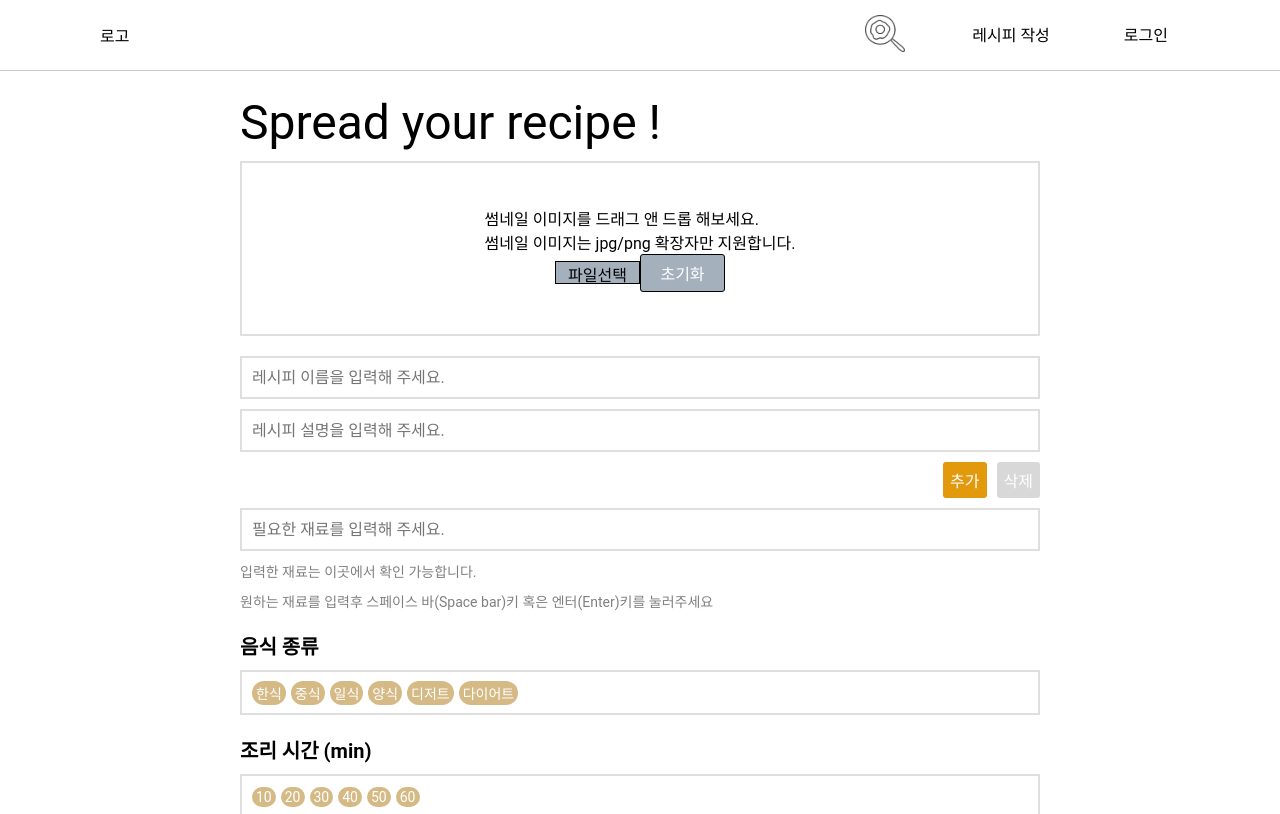
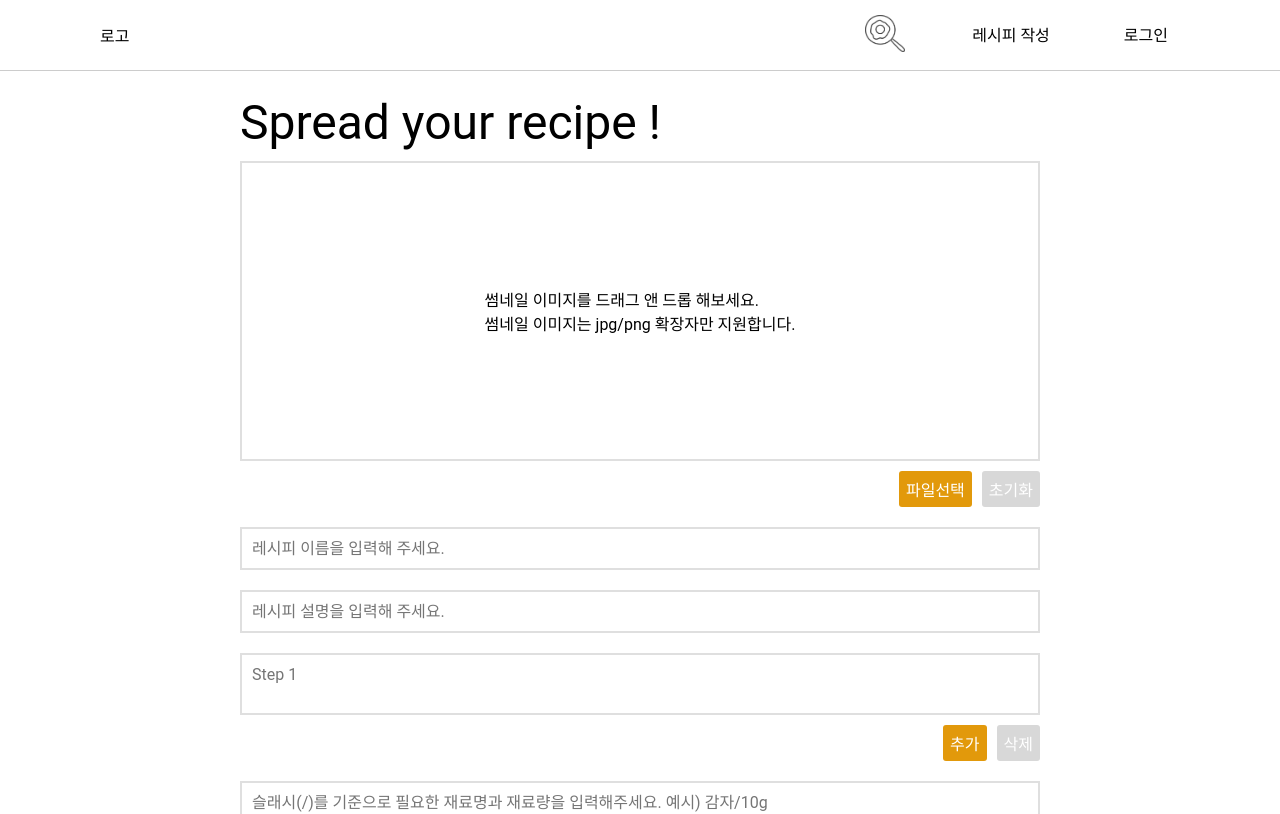
Before and after one commit to pnr98/seb45_main_033, a React (Create React App) app in the folder client/: page /create-recipe in a window 1280 px wide. Shown: the top 814 px of the page. Built offline with nearby package versions, Linux system fonts and the light colour scheme.

Commit message:
Update: 재료추가기능 업데이트, 스텝추가기능 업데이트

```diff
--- a/client/src/pages/CreateRecipe/CreateRecipe.js
+++ b/client/src/pages/CreateRecipe/CreateRecipe.js
@@ -2,6 +2,7 @@ import ReactQuill from 'react-quill'
 import 'react-quill/dist/quill.snow.css';
 import { BodyContiner, MainContainer, FormContainer, Thumbnail, ButtonContainer, CurrentIngredients, RecipeContainer, IngredientContianer, TagContainer, TagBoxContainer, Tag, CreateButton, InformationMessage } from './CreateRecipe.styled'
 import { useEffect, useState } from 'react'
+import { useNavigate } from 'react-router-dom';
 import Modal from '../../components/Modal/Modal'
 import axios from 'axios';
 
@@ -9,6 +10,7 @@ export default function CreateRecipe() {
     const [showModal, setShowModal] = useState(false);
     const [createModal, setCreateModal] = useState(false)
     const [thumbnail, setThumbnail] = useState('')
+    const [recipeId, setRecipeId] = useState(null)
 
     // 썸네일 업로드
     const dragOverHandle = (e) => {
@@ -65,25 +67,68 @@ export default function CreateRecipe() {
     }
 
     // 재료
+    const [ingredientInput, setIngredientInput] = useState('')
+    const [ingredientList, setIngredientList] = useState([])
+    const [duplicationErr, setDuplicationErr] = useState(false)
+    const gapRegex = /^\S+$/
+
+    const handleEnterPress = (e) => {
+        if(e.key === 'Enter') {
+            e.preventDefault(); // 엔터 입력을 방지해 줄바꿈 방지
+            addIngredient()
+        }
+    }
+    const addIngredient = ()=> {
+        if (!ingredientInput.trim()) { // 입력이 비어있을 때는 처리하지 않음
+            return;
+        }
+        const [name, quantity] = ingredientInput.split('/') // '/'를 기준으로 name, quantity 할당
+        if (name && quantity) {
+            const newIngredient = {
+                name: name.trim(),
+                quantity: quantity.trim(),
+            };
+
+            if (!ingredientList.some((ingredient) => ingredient.name === newIngredient.name)) {
+                setIngredientList([...ingredientList, newIngredient]);
+                setIngredientInput(''); // 입력 초기화
+                setDuplicationErr(false);
+            } else {
+                setDuplicationErr(true);
+            }
+        } else {
+            setDuplicationErr(true); // 재료명과 재료량을 모두 입력하지 않았을 경우 오류 처리
+        }
+    }
+    const deleteIngredient = (idx) => {
+        const updatedIngredients = [...ingredientList]
+        updatedIngredients.splice(idx, 1);
+        setIngredientList(updatedIngredients)
+    }
+
     const [ingredients, setIngredients] = useState([])
     const [ingredientsInput, setIngredientsInput] = useState('')
-    const [duplicationErr, setDuplicationErr] = useState(false)
-    const gapRegex = /^\S+$/
-    const spaceHandle = (e) => {
-        if (e.key === " " && gapRegex.test(ingredientsInput.slice(0, ingredientsInput.length - 1))) {
-            if (!ingredients.includes(ingredientsInput.slice(0, ingredientsInput.length - 1))) {
-                setIngredients([...ingredients, ingredientsInput.slice(0, ingredientsInput.length - 1)])
-                console.log(ingredients)
-                setIngredientsInput('')
+    const spaceHandle1 = (e) => {
+        if (e.key === " " && gapRegex.test(ingredientInput.slice(0, ingredientInput.length - 1))) {
+            if (!ingredientList.includes(ingredientInput.slice(0, ingredientInput.length - 1))) {
+                setIngredientList([...ingredientList, ingredientInput.slice(0, ingredientInput.length - 1)])
+                console.log(ingredientList)
+                setIngredientInput({
+                    name: '',
+                    quantity: '',
+                })
             } else {
                 setDuplicationErr(true)
             }
         }
-        if (e.key === 'Enter' && gapRegex.test(ingredientsInput.slice(0, ingredientsInput.length - 1))) {
-            if (!ingredients.includes(ingredientsInput)) {
-                setIngredients([...ingredients, ingredientsInput])
-                console.log(ingredients)
-                setIngredientsInput('')
+        if (e.key === 'Enter' && gapRegex.test(ingredientInput.slice(0, ingredientInput.length - 1))) {
+            if (!ingredientList.includes(ingredientInput)) {
+                setIngredientList([...ingredientList, ingredientInput])
+                console.log(ingredientList)
+                setIngredientInput({
+                    name: '',
+                    quantity: '',
+                })
             } else {
                 setDuplicationErr(true)
             }
@@ -92,16 +137,19 @@ export default function CreateRecipe() {
             setDuplicationErr(false)
         }
     }
-    const deleteTag = (tag) => {
-        const newArr = ingredients.filter((el) => el !== tag)
-        setIngredients(newArr)
+    const deleteTag1 = (tag) => {
+        const newArr = ingredientList.filter((el) => el !== tag)
+        setIngredientList(newArr)
     }
 
     // recipe step
     const [recipeContents, setRecipeContents] = useState({
         title: "",
         description: "",
-        steps: [],
+        steps: [{
+            "stepNumber": 1,
+            "stepContent": "",
+        }],
     })
     const handleOnChange = (e, field) => {
         setRecipeContents({
@@ -113,7 +161,11 @@ export default function CreateRecipe() {
     // 레시피 내용 변경
     const handleStepChange = (e, idx) => {
         const updatedSteps = [...recipeContents.steps];
-        updatedSteps[idx] = e.target.value
+        // updatedSteps[idx] = e.target.value
+        updatedSteps[idx] = {
+            ...updatedSteps[idx],
+            stepContent: e.target.value
+        };
         setRecipeContents({
             ...recipeContents,
             steps: updatedSteps,
@@ -125,6 +177,7 @@ export default function CreateRecipe() {
             ...prevRecipeContent,
             steps: [...prevRecipeContent.steps,
             {
+                stepNumber: prevRecipeContent.steps.length + 1,
                 stepContent: "", // 빈 단계 생성
             },]
         }))
@@ -133,13 +186,20 @@ export default function CreateRecipe() {
     const deleteStep = (idx) => {
         setRecipeContents((prevRecipeContent) => {
             const updatedSteps = [...recipeContents.steps];
-            updatedSteps.splice(idx, 1) // 해당 인덱스의 단계 삭제
+            // updatedSteps.splice(idx, 1) // 해당 인덱스의 단계 삭제
+            if(updatedSteps.length > 0) {
+                updatedSteps.pop();
+                for(let i = 0; i < updatedSteps.length; i++) {
+                    updatedSteps[i].stepNumber = i + 1
+                }
+            }
             return {
                 ...prevRecipeContent,
                 steps: updatedSteps, // 업데이트된 단계 배열로 업데이트
             }
         })
     };
+
 
     // 등록버튼
     const isSubmitEnabled =
@@ -149,8 +209,8 @@ export default function CreateRecipe() {
         recipeContents.title.trim() !== "" &&
         recipeContents.description.trim() !== "" &&
         thumbnail !== "" &&
-        recipeContents.steps.length > 2 &&
-        ingredients.length > 0;
+        recipeContents.steps.length > 1 &&
+        ingredientList.length > 0;
 
     const handleCreatePost = async (e) => {
         e.preventDefault();
@@ -158,18 +218,20 @@ export default function CreateRecipe() {
             "foodType": selectedTags.category,
             "difficulty": selectedTags.level,
             "recipeName": recipeContents.title,
+            "mainImageUrl": thumbnail,
             "recipeDescription": recipeContents.description,
             "cookingTime": selectedTags.time,
-            "ingredients": ingredients,
+            "ingredients": ingredientList.map((ingredient) => (
+                `${ingredient.name} ${ingredient.quantity}`
+            )),
             "steps": recipeContents.steps.map((step, idx) => ({
-                stepNumber: idx + 1,
-                stepContent: step.stepContent,
+                "stepNumber": idx + 1,
+                "stepContent": step.stepContent,
             }))
         };
         console.log(requestData);
         try {
             if (isSubmitEnabled) {
-                // 선택된 카테고리, 시간, 레벨을 서버에 전달하여 글을 생성하는 로직을 구현
                 const header = {
                     Headers: {
                         Authorization: `Bearer {Token}`
@@ -177,25 +239,29 @@ export default function CreateRecipe() {
                 }
                 const response = await axios.post(`recipe`, requestData, header)
                 if (response.status === 201) {
+                    setRecipeId(response.data.recipeId)
                     setCreateModal(true)
                 }
             }
         } catch (err) {
             console.error("레시피 등록 요청 실패:", err);
+            //
             console.log(requestData)
             setCreateModal(true)
         }
     }
+    console.log(recipeContents);
+    console.log(ingredientList)
 
     return (
         <BodyContiner>
             {showModal && <Modal type='Badextension' func={() => setShowModal(false)} />}
-            {createModal && <Modal type='Create' func={() => setShowModal(false)} />}
+            {createModal && <Modal type='Create' func={() => setShowModal(false)} recipe_id={recipeId}/>}
             <MainContainer>
                 <h1>Spread your recipe !</h1>
                 <FormContainer onSubmit={handleCreatePost}>
-
                     <Thumbnail>
+                        <div>
                             {thumbnail ?
                                 <img src={thumbnail} alt='thumbnail' onDrop={dropHandle} onDragOver={dragOverHandle} />
                                 :
@@ -203,11 +269,12 @@ export default function CreateRecipe() {
                                     <div>썸네일 이미지를 드래그 앤 드롭 해보세요.</div>
                                     <div>썸네일 이미지는 jpg/png 확장자만 지원합니다.</div>
                                 </div>}
+                        </div>
                         <ButtonContainer>
-                            <div>
+                            <CreateButton>
                                 파일선택
                                 <input type='file' onChange={(e) => inputBtnhandle(e)} />
-                            </div>
+                            </CreateButton>
                             <CreateButton onClick={resetThumbnail} >
                                 초기화
                             </CreateButton>
@@ -226,24 +293,25 @@ export default function CreateRecipe() {
                                 ))}
                             </ul>
                             <div className='button-container'>
-                                <CreateButton onClick={addStep} size="small" boxColor="orange">추가</CreateButton>
-                                <CreateButton onClick={deleteStep} size="small">삭제</CreateButton>
+                                <CreateButton type="button" onClick={addStep} size="small" boxColor="orange">추가</CreateButton>
+                                <CreateButton type="button" onClick={deleteStep} size="small">삭제</CreateButton>
                             </div>
                         </div>
 
-
                         <IngredientContianer>
                             <input
-                                placeholder='필요한 재료를 입력해 주세요.'
-                                value={ingredientsInput}
-                                onChange={(e) => setIngredientsInput(e.target.value)}
-                                onKeyUp={(e) => spaceHandle(e)} />
+                                type='text'
+                                placeholder='슬래시(/)를 기준으로 필요한 재료명과 재료량을 입력해주세요. 예시) 감자/10g'
+                                value={ingredientInput}
+                                onChange={(e) => setIngredientInput(e.target.value)}
+                                onKeyPress={handleEnterPress}
+                            />
                             <CurrentIngredients>
-                                {ingredients.length ?
+                                {ingredientList.length ? (
                                     <div>
                                         <TagBoxContainer>
-                                            {ingredients.map((el, idx) => (
-                                                <Tag key={idx} onClick={() => deleteTag(el)}>{el}</Tag>
+                                            {ingredientList.map((ingredient, idx) => (
+                                                <Tag key={idx} onClick={() => deleteIngredient(idx)}>{ingredient.name}/{ingredient.quantity}</Tag>
                                             ))}
                                         </TagBoxContainer>
                                         <InformationMessage>
@@ -251,15 +319,15 @@ export default function CreateRecipe() {
                                             {duplicationErr && <div className='error'>동일한 재료는 입력할 수 없습니다.</div>}
                                         </InformationMessage>
                                     </div>
-                                    :
+                                    ) : (
                                     <InformationMessage>
                                         <div>입력한 재료는 이곳에서 확인 가능합니다.</div>
-                                        <div>원하는 재료를 입력후 스페이스 바(Space bar)키 혹은 엔터(Enter)키를 눌러주세요</div>
+                                        <div>원하는 재료를 입력후 엔터(Enter)키를 눌러주세요</div>
                                     </InformationMessage>
+                                    )
                                 }
                             </CurrentIngredients>
                         </IngredientContianer>
-
                     </RecipeContainer>
 
                     <TagContainer>
--- a/client/src/pages/CreateRecipe/CreateRecipe.styled.js
+++ b/client/src/pages/CreateRecipe/CreateRecipe.styled.js
@@ -10,7 +10,7 @@ export const BodyContiner = styled.div`
 `
 export const MainContainer = styled.section`
   width: 50rem;
-  margin: 1.5rem 0rem;
+  margin: 1.5rem 0rem 2.5rem 0rem;
   h1{
     font-size: 48px;
     margin-bottom: 10px;
@@ -21,36 +21,44 @@ export const FormContainer = styled.form`
   flex-direction: column;
   justify-content: center;
   gap: 20px;
+  .button-container {
+    margin-top: 6px;
+    display: flex;
+    justify-content: flex-end;
+    gap: 10px
+  }
+  >.button-container {
+    justify-content: center;
+  }
 `
 
 export const Thumbnail = styled.div`
+  > div:first-child {
     width: 100%;
-  height: 175px;
+    height: 300px;
     border: 2px solid #DFDFDF;
     display: flex;
     flex-direction: column;
     align-items: center;
     justify-content: center;
-
     img {
       width: auto;
       height: 100%;
       margin: 10px;
     }
+  }
 `
 
 export const ButtonContainer = styled.div`
   display: flex;
-  align-items: center;
-  div {
+  justify-content: flex-end;
+  gap: 10px;
+  margin-top: 10px;
+  button:first-child {
     position: relative;
-    display: flex;
     overflow: hidden;
-    justify-content: center;
-    width: 85px;
-    border: 1px solid black;
-    background-color: #A5B0BD;
-    height: 23px;
+    background-color: #E2990B;
+
       input[type="file"] {
       position: absolute;
       top: 0;
@@ -58,25 +66,19 @@ export const ButtonContainer = styled.div`
       width: 100%;
       height: 100%;
       opacity: 0;
+      cursor: pointer;
     }
-  }
-
-  button {
-    width: 85px;
-    border: 1px solid black;
-    background-color: #A5B0BD;
   }
 `
 export const CreateButton = styled(Button)`
   width: ${(props) => (props.size === "big" ? "30%" : "auto")};
 `
 
-
 export const RecipeContainer = styled.div`
   display: flex;
   flex-direction: column;
   justify-content: center;
-  gap: 10px;
+  gap: 20px;
 
   input {
     width: 100%;
@@ -85,7 +87,6 @@ export const RecipeContainer = styled.div`
     resize: none;
     outline: none;
   }
-
   textarea {
     width: 100%;
     border: 2px solid #DFDFDF;
@@ -93,22 +94,16 @@ export const RecipeContainer = styled.div`
     resize: none;
     outline: none;
   }
-
   .step-container {
 
   }
 
-  .button-container {
-    display: flex;
-    justify-content: flex-end;
-    gap: 10px
-  }
 `
 
 export const IngredientContianer = styled.div`
   display: flex;
   flex-direction: column;
-  gap: 10px;
+  gap: 5px;
 
   >input{
 
@@ -118,7 +113,7 @@ export const CurrentIngredients = styled.div`
 
 `
 export const InformationMessage = styled.div`
-  gap:10px;
+  gap:5px;
   color: grey;
   font-size: var(--font-size-14);
   display: flex;
@@ -133,7 +128,7 @@ export const TagContainer = styled.div`
   flex-direction: column;
   justify-content: center;
   gap:20px;
-  margin-bottom: 59px;
+  margin-bottom: 40px;
   h3 {
     font-size: var(--font-size-20);
     font-weight: 700;
```
Lines whose indentation alone changed are shown as unchanged.
